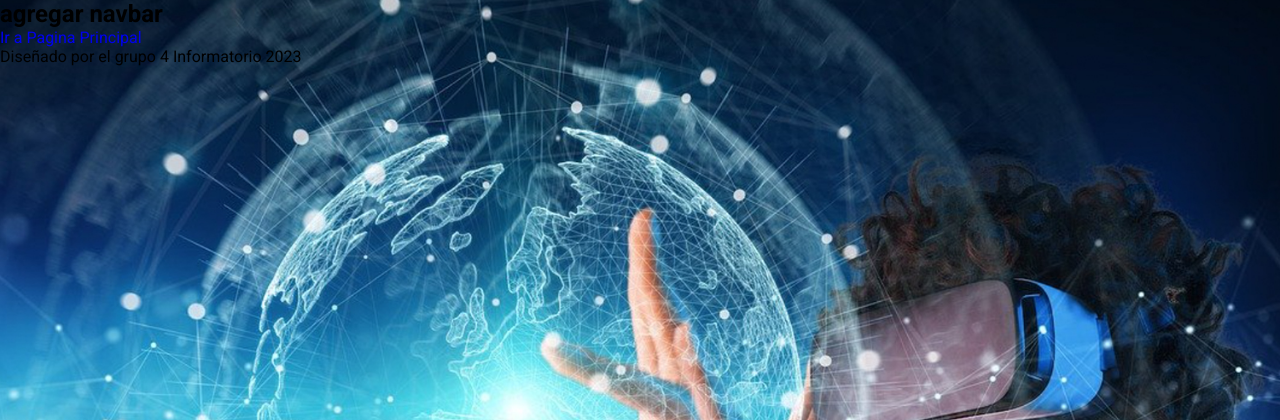
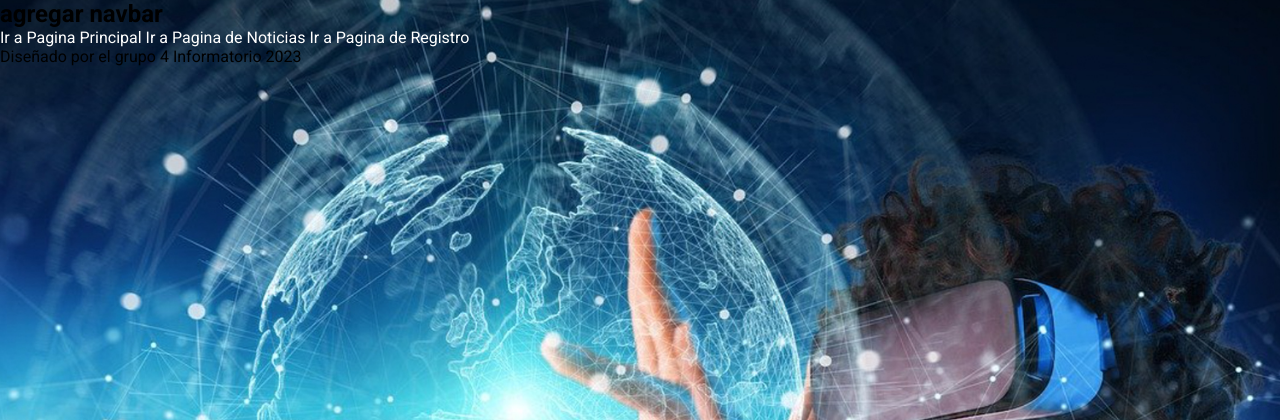
Before and after one commit to pablogiordanog/proyecto_final, a Django app: page /noticias/ in a window 1280 px wide. Shown: the top 420 px of the page. Run offline with Django 4.2, Linux system fonts and the light colour scheme.

Commit message:
/actualizando README

```diff
--- a/metaverso/static/css/base.css
+++ b/metaverso/static/css/base.css
@@ -20,3 +20,6 @@ main{
     text-decoration: none;
     font-family: 'Roboto', sans-serif;
 }
+a {
+    color:#fff;
+}
--- a/metaverso/templates/index.html
+++ b/metaverso/templates/index.html
@@ -4,7 +4,5 @@
 {% endblock %}
 
 {% block contenido %}
-    <a href="{% url 'noticias' %}">Ir a Pagina de Noticias</a>
-    <br>
-    <a href="{% url 'registro' %}">Ir a Pagina de Registro</a>
+
 {% endblock %}
--- a/metaverso/templates/navbar.html
+++ b/metaverso/templates/navbar.html
@@ -2,4 +2,6 @@
 <nav>
   <h1>agregar navbar</h1>
   <a href="{% url 'inicio' %}">Ir a Pagina Principal</a>
+  <a href="{% url 'noticias' %}">Ir a Pagina de Noticias</a>
+  <a href="{% url 'registro' %}">Ir a Pagina de Registro</a>
 </nav>
```
Also changed, not shown: README.md.
